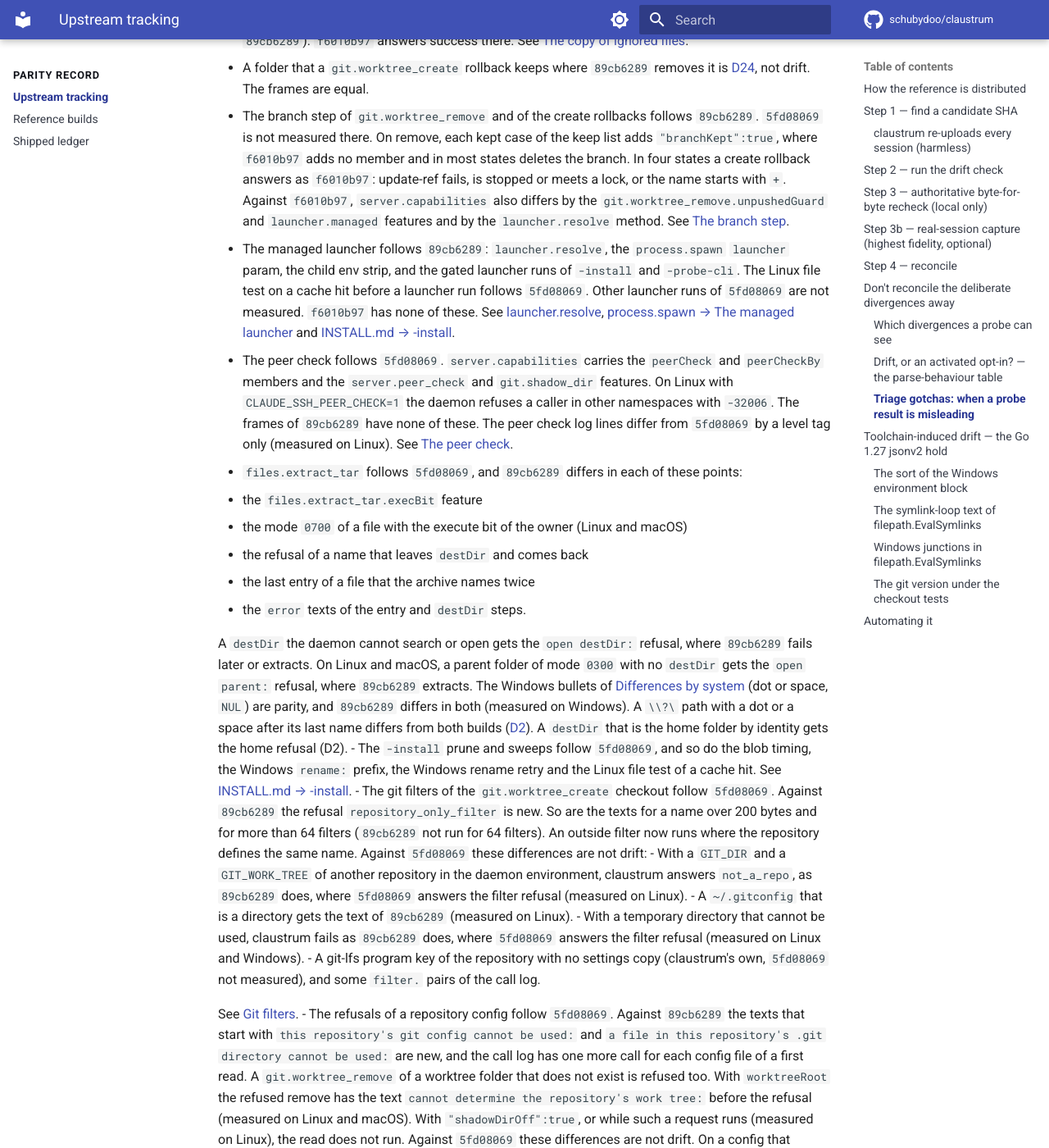
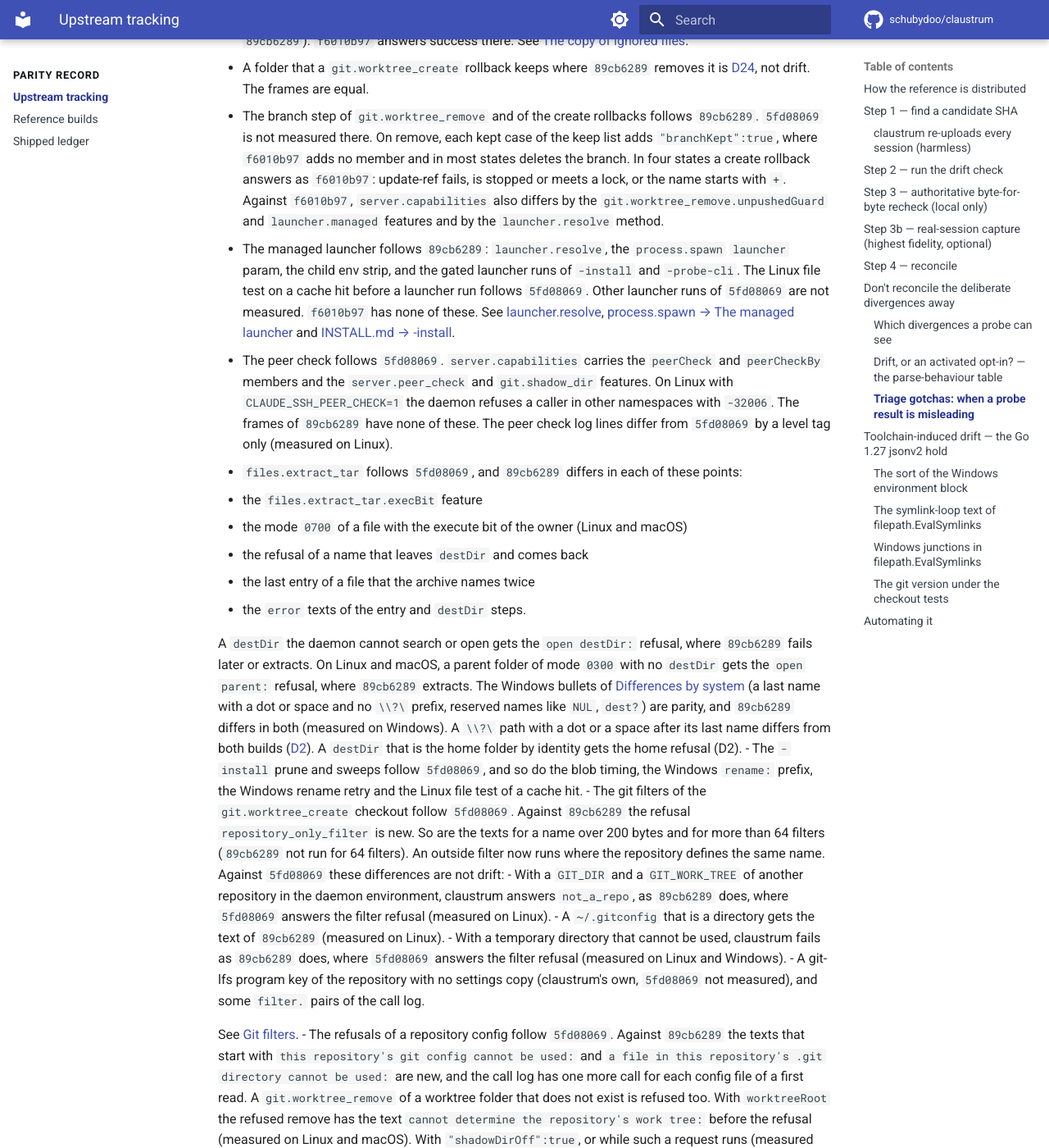
Before and after one commit to schubydoo/claustrum, an MkDocs documentation site: the page built from docs/UPSTREAM-TRACKING.md, in a window 1280 px wide and 1400 px high, scrolled down 6787 px. Shown: the whole window at 82% size. Built offline with MkDocs 1.6.1 and Material for MkDocs 9.7.7, drawn with Linux system fonts in a browser that asks for light colours; comment, search, counter and statistics services are not loaded.

Commit message:
docs: scope the identity test to Linux and macOS and name the Windows rows
Co-Authored-By: Claude Opus 5.5 <noreply@anthropic.com>

```diff
--- a/docs/UPSTREAM-TRACKING.md
+++ b/docs/UPSTREAM-TRACKING.md
@@ -282,7 +282,7 @@ the linked pages. The history of each build is in
   with `+`.
   Against `f6010b97`, `server.capabilities` also differs by the
   `git.worktree_remove.unpushedGuard` and `launcher.managed` features and by the
-  `launcher.resolve` method. See [The branch step](PROTOCOL.md#the-branch-step).
+  `launcher.resolve` method.
 - The managed launcher follows `89cb6289`: `launcher.resolve`, the
   `process.spawn` `launcher` param, the child env strip, and the gated launcher
   runs of `-install` and `-probe-cli`. The Linux file test on a cache hit before a
@@ -296,7 +296,7 @@ the linked pages. The history of each build is in
   `git.shadow_dir` features. On Linux with `CLAUDE_SSH_PEER_CHECK=1` the daemon refuses a caller in other
   namespaces with `-32006`. The frames of `89cb6289` have none of these. The
   peer check log lines differ from `5fd08069` by a level tag only (measured on
-  Linux). See [The peer check](protocol/server.md#the-peer-check).
+  Linux).
 - `files.extract_tar` follows `5fd08069`, and `89cb6289` differs in each of these
   points:
   - the `files.extract_tar.execBit` feature
@@ -310,12 +310,12 @@ the linked pages. The history of each build is in
   folder of mode `0300` with no `destDir` gets the `open parent:` refusal, where
   `89cb6289` extracts. The Windows bullets of
   [Differences by system](protocol/files-extract-tar.md#differences-by-system)
-  (dot or space, `NUL`) are parity, and `89cb6289` differs in both (measured on Windows). A `\\?\` path with a dot or a space after its
+  (a last name with a dot or space and no `\\?\` prefix, reserved names like `NUL`, `dest?`) are parity, and `89cb6289` differs in both (measured on Windows). A `\\?\` path with a dot or a space after its
   last name differs from both builds ([D2](DIVERGENCES.md#d2)). A `destDir` that
   is the home folder by identity gets the home refusal (D2).
 - The `-install` prune and sweeps follow `5fd08069`, and so do the blob timing,
   the Windows `rename: ` prefix, the Windows rename retry and the Linux file test of a
-  cache hit. See [INSTALL.md → -install](INSTALL.md#-install-ensure-the-agent-cli).
+  cache hit.
 - The git filters of the `git.worktree_create` checkout follow `5fd08069`. Against
   `89cb6289` the refusal `repository_only_filter` is new. So are the texts for a
   name over 200 bytes and for more than 64 filters (`89cb6289` not run for 64
```
Also changed, not shown: docs/protocol/files-extract-tar.md (+4 -4 lines).
